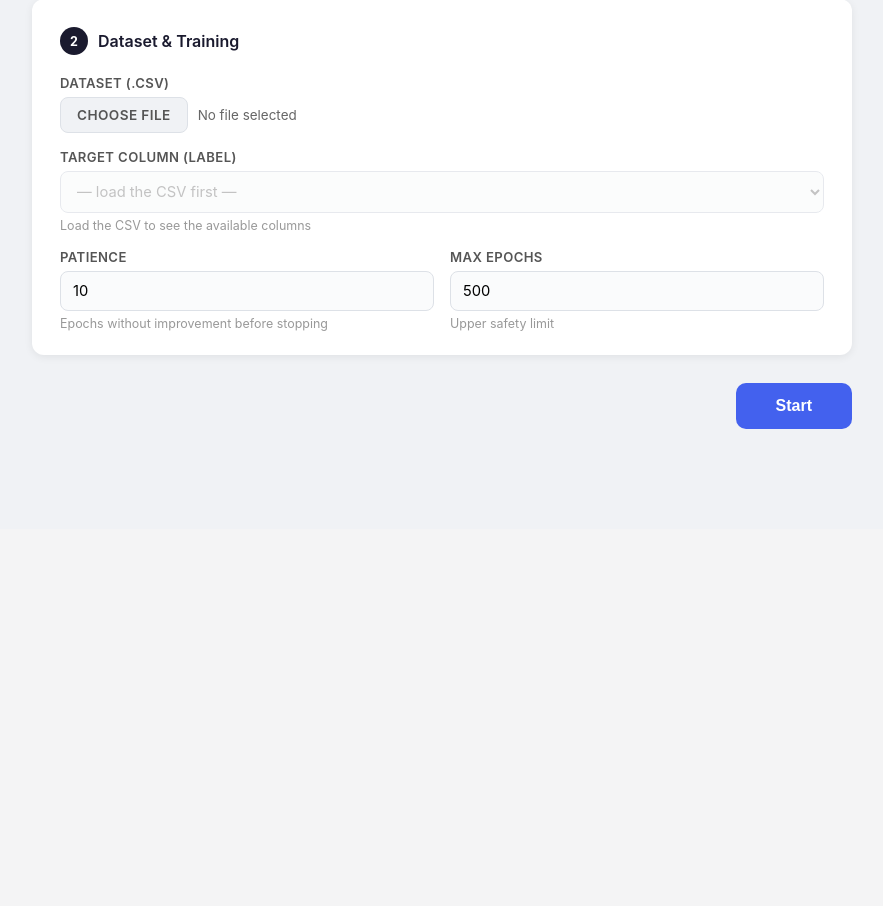
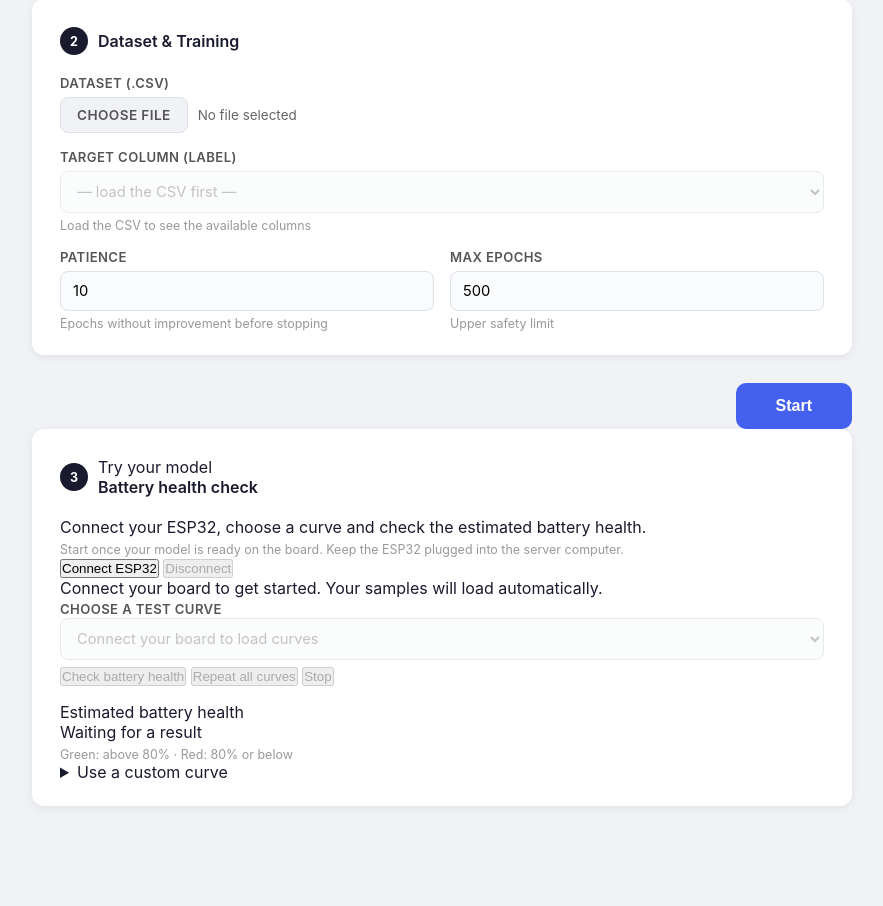
Before and after one commit to fcrlab-unime/EaaS, a Python web app: template frontend/templates/index.html in a window 1280 px wide. Shown: the part 477-1383 px from the top of the page, without its empty margins (198-1081 px from the left). Before the commit the page ends 906 px from the top, so only its background shows below. Run offline with Jinja, Linux system fonts and the light colour scheme; the template is opened without the code that fills it, so the values that code supplies are empty.

Commit message:
feat(frontend): add battery health checks and custom curve upload

```diff
--- a/frontend/static/js/dashboard.js
+++ b/frontend/static/js/dashboard.js
@@ -127,6 +127,15 @@
 // ---------------------------------------------------------------------------
 
 let detectedClasses = [];
+let datasetColumns = [];
+function updateFeatureCount() {
+  const label = document.getElementById('labelSelect').value;
+  const count = datasetColumns.filter(c => c !== label).length;
+  document.getElementById('featureCount').textContent = datasetColumns.length
+    ? `${count} input features: set input_channels to ${count}. UART uses this same column order.`
+    : 'Load the CSV to see the available columns';
+}
+document.getElementById('labelSelect').addEventListener('change', updateFeatureCount);
 
 document.getElementById('modelScriptInput').addEventListener('change', function () {
   const file = this.files[0];
@@ -330,6 +339,8 @@
   if (!file) {
     select.innerHTML = '<option value="">— load the CSV first —</option>';
     select.disabled = true;
+    datasetColumns = [];
+    updateFeatureCount();
     return;
   }
 
@@ -346,6 +357,8 @@
     ).join('');
     select.disabled = false;
     select.selectedIndex = cols.length - 1;
+    datasetColumns = cols;
+    updateFeatureCount();
   };
   reader.readAsText(file);
 });
@@ -420,6 +433,7 @@
 
 function startProgress(jobId) {
   _capturedMetrics = null;
+  window.dispatchEvent(new CustomEvent("pipeline-job", {detail: jobId}));
 
   document.getElementById('progressJobId').textContent = jobId;
   document.getElementById('progressBadge').textContent = 'Waiting';
@@ -489,6 +503,7 @@
   }
 
   if (type === 'done') {
+    window.dispatchEvent(new CustomEvent('pipeline-ready', {detail: ev.job_id}));
     document.getElementById('epochProgress').classList.add('hidden');
     if (data && data.serial_output) {
       _showEspOutput(data.serial_output);
@@ -580,46 +595,24 @@
   document.getElementById('downloadBlock').classList.remove('hidden');
 }
 
-const _ESP_RESCALING = 127;
-
-function _parseEspInferenceValues(serial_output) {
-  // Aidge template prints: std::printf("%hhd ", output[i]) → space-separated int8 on one line
-  const lines = serial_output.split(/\r?\n/);
-  const results = [];
-  for (const line of lines) {
-    const trimmed = line.trim();
-    if (!trimmed) continue;
-    // Accept lines made ONLY of integers (int8 output, space-separated), no surrounding text
-    if (!/^-?\d+(\s+-?\d+)*$/.test(trimmed)) continue;
-    const nums = trimmed.split(/\s+/).map(Number);
-    if (nums.length > 0 && nums.every(n => Number.isInteger(n) && n >= -128 && n <= 127)) {
-      results.push(...nums);
-    }
+function _showEspOutput(serial_output) {
+  const cleaned = serial_output.replace(/\0/g, '').trim();
+  document.getElementById('espRawOutput').textContent = cleaned;
+  document.getElementById('espOutputBlock').classList.remove('hidden');
+  // Firmware emits JSON with SOH already dequantized by the model.
+  const results = cleaned.split(/\r?\n/).flatMap(line => {
+    try { const value = JSON.parse(line); return value.type === 'inference' ? [value] : []; }
+    catch { return []; }
+  });
+  const grid = document.getElementById('espDequantGrid');
+  grid.replaceChildren();
+  for (const result of results) {
+    const card = document.createElement('div');
+    card.className = 'metric-card';
+    card.textContent = `SOH: ${result.soh.toFixed(2)}% — ${result.color}`;
+    grid.appendChild(card);
   }
-  return results;
-}
-
-function _showEspOutput(serial_output) {
-  const block = document.getElementById('espOutputBlock');
-  const rawPre = document.getElementById('espRawOutput');
-  const deqBlock = document.getElementById('espDequantBlock');
-  const deqGrid = document.getElementById('espDequantGrid');
-
-  // Filter out null bytes and normalize
-  const cleaned = serial_output.replace(/\0/g, '').trim();
-  rawPre.textContent = cleaned;
-  block.classList.remove('hidden');
-
-  const values = _parseEspInferenceValues(cleaned);
-  if (values.length > 0) {
-    deqGrid.innerHTML = values.map((v, i) => `
-      <div class="metric-card">
-        <div class="metric-name">Output[${i}]</div>
-        <div class="metric-value">${(v / _ESP_RESCALING).toFixed(6)}</div>
-        <div class="metric-raw">(raw: ${v})</div>
-      </div>`).join('');
-    deqBlock.classList.remove('hidden');
-  }
+  document.getElementById('espDequantBlock').classList.toggle('hidden', !results.length);
 }
 
 function _showQuantMetrics(metrics) {
--- /dev/null
+++ b/frontend/static/js/uart.js
@@ -0,0 +1,161 @@
+(() => {
+  const el = id => document.getElementById(id);
+  let metadata = null, board = null, busy = false, replay = false, replayRunning = false;
+  const status = text => { el('uartStatus').textContent = text; };
+  const log = text => { el('uartLog').textContent = (el('uartLog').textContent + text + '\n').slice(-16000); };
+  function controls() {
+    const compatible = board && metadata && board.job_id === metadata.job_id && board.features === metadata.feature_names.length;
+    el('connectUart').disabled = busy || !!board || replayRunning;
+    el('disconnectUart').disabled = busy || !board;
+    el('sendCurve').disabled = !compatible || busy || replayRunning;
+    el('streamCurves').disabled = !compatible || busy || replayRunning;
+    el('stopCurves').disabled = !replay;
+    el('loadSamples').disabled = busy || replayRunning;
+    el('testSample').disabled = !metadata || busy || replayRunning;
+    el('curveFile').disabled = !metadata || busy || replayRunning;
+    el('uartValues').disabled = busy || replayRunning;
+    el('uartJob').disabled = busy || replayRunning;
+  }
+  async function request(action, payload) {
+    const response = await fetch(`/api/uart/${action}`, {
+      method: action === 'status' ? 'GET' : 'POST',
+      headers: {'Content-Type': 'application/json'},
+      ...(action === 'status' ? {} : {body: JSON.stringify(payload || {})}),
+    });
+    const data = await response.json();
+    if (!response.ok) {
+      // Session errors require a fresh HELLO; invalid curves may be retried directly.
+      if ([409, 503, 504].includes(response.status)) board = null;
+      throw new Error(data.detail || 'Unable to reach the board. Please try again.');
+    }
+    return data;
+  }
+  function selectSample() {
+    const sample = metadata?.test_samples[Number(el('testSample').value)];
+    if (!sample) return;
+    el('uartValues').value = sample.values.join(',');
+    el('sendCurve').textContent = 'Check battery health';
+    el('sampleProvenance').textContent = `Known battery health: ${sample.expected_soh}%. Compare it with the estimate below.`;
+  }
+  async function loadSamples(jobId) {
+    const response = await fetch(`/api/deployment/${encodeURIComponent(jobId)}`);
+    const data = await response.json();
+    if (!response.ok) throw new Error(data.detail || 'Samples are unavailable. Please try again.');
+    if (!data.test_samples?.length) throw new Error('No test curves are available for this model.');
+    metadata = data;
+    el('uartJob').value = data.job_id;
+    el('testSample').replaceChildren(...data.test_samples.map((sample, index) => {
+      const option = document.createElement('option');
+      option.value = index;
+      option.textContent = `Curve ${sample.test_index} · Known health: ${sample.expected_soh}%`;
+      return option;
+    }));
+    el('testSample').value = '0';
+    selectSample();
+    controls();
+  }
+  el('connectUart').onclick = async () => {
+    busy = true; controls(); status('Connecting to your board…');
+    try {
+      const connection = await request('connect');
+      board = connection.board;
+      await loadSamples(board.job_id);
+      if (board.features !== metadata.feature_names.length) throw new Error('These curves do not match the model on your board.');
+      status(`Connected · ${metadata.test_samples.length} curves ready. Choose one and click Check battery health.`);
+    } catch (error) { status(error.message); }
+    finally { busy = false; controls(); }
+  };
+  el('disconnectUart').onclick = async () => {
+    replay = false; busy = true; controls();
+    try { await request('disconnect'); board = null; status('Board disconnected.'); }
+    catch (error) { status(error.message); }
+    finally { busy = false; controls(); }
+  };
+  el('testSample').onchange = selectSample;
+  el('loadSamples').onclick = async () => {
+    if (busy || replayRunning) return;
+    busy = true; controls();
+    try {
+      await loadSamples(el('uartJob').value.trim());
+      status(board && board.job_id !== metadata.job_id ? 'This model does not match your board. Use the model ID from your board.' : 'Samples loaded.');
+    } catch (error) { status(error.message); }
+    finally { busy = false; controls(); }
+  };
+  async function sendCurve() {
+    if (!board || !metadata || board.job_id !== metadata.job_id || board.features !== metadata.feature_names.length)
+      throw new Error('Connect your board to load the matching curves.');
+    const fields = el('uartValues').value.trim().split(',');
+    if (fields.length !== board.features || fields.some(value => !value.trim() || !Number.isFinite(Number(value))))
+      throw new Error(`Enter ${board.features} comma-separated numbers for this curve.`);
+    const result = await request('send', {job_id: metadata.job_id, values: fields.map(Number)});
+    if (result.job_id !== board?.job_id || !Number.isFinite(result.soh)) throw new Error('Unable to read the result. Please try again.');
+    el('liveSoh').textContent = `${result.soh.toFixed(2)}% · ${result.soh <= 80 ? 'Low health' : 'Good health'}`;
+    el('liveSoh').className = result.soh <= 80 ? 'health-low' : 'health-good';
+    log(JSON.stringify(result));
+    return result;
+  }
+  el('sendCurve').onclick = async () => {
+    if (busy || replayRunning) return;
+    busy = true; controls(); status('Checking battery health…');
+    try { await sendCurve(); status('Result ready. You can check another curve.'); }
+    catch (error) { status(error.message); }
+    finally { busy = false; controls(); }
+  };
+  el('streamCurves').onclick = async () => {
+    if (busy || replayRunning) return;
+    replay = true; replayRunning = true; controls(); status('Checking all curves. Click Stop to finish.');
+    try {
+      let index = 0;
+      while (replay && board) {
+        el('testSample').value = index++ % metadata.test_samples.length;
+        selectSample(); busy = true; controls();
+        await sendCurve(); busy = false; controls();
+        if (replay) await new Promise(resolve => setTimeout(resolve, 1000));
+      }
+      status('Repeated checks stopped.');
+    } catch (error) { status(error.message); }
+    finally { replay = false; replayRunning = false; busy = false; controls(); }
+  };
+  el('stopCurves').onclick = () => { replay = false; controls(); };
+  el('uartValues').oninput = () => {
+    el('sendCurve').textContent = 'Check battery health';
+    el('sampleProvenance').textContent = 'Custom curve · Known battery health unavailable.';
+  };
+  el('curveFile').onchange = async () => {
+    const file = el('curveFile').files[0];
+    if (!file || !metadata) return;
+    try {
+      const lines = (await file.text()).trim().split(/\r?\n/).filter(line => line.trim());
+      let values;
+      if (lines.length === 1) values = lines[0].split(',');
+      else if (lines.length === 2) {
+        const header = lines[0].replace(/^\uFEFF/, '').split(',').map(s => s.trim().replace(/^"|"$/g, ''));
+        const row = lines[1].split(',');
+        if (header.length !== row.length || metadata.feature_names.some(name => !header.includes(name)))
+          throw new Error('This file does not match your model. Check the CSV headers.');
+        values = metadata.feature_names.map(name => row[header.indexOf(name)]);
+      } else throw new Error('Upload a file with one curve, with an optional header row.');
+      if (values.length !== metadata.feature_names.length || values.some(s => !s.trim() || !Number.isFinite(Number(s))))
+        throw new Error(`Your file needs ${metadata.feature_names.length} numeric values.`);
+      el('uartValues').value = values.map(Number).join(',');
+      el('uartValues').oninput();
+      status(`Curva ${file.name} caricata. Premi Check battery health.`);
+    } catch (error) { status(error.message); }
+  };
+  el('downloadSamples').onclick = () => {
+    if (!metadata) { status('Connect your board or load samples using a model ID.'); return; }
+    const url = URL.createObjectURL(new Blob([JSON.stringify(metadata, null, 2)], {type: 'application/json'}));
+    const anchor = document.createElement('a');
+    anchor.href = url; anchor.download = `test_samples_${metadata.job_id}.json`; anchor.click();
+    setTimeout(() => URL.revokeObjectURL(url), 1000);
+  };
+  window.addEventListener('pipeline-job', event => { el('uartJob').value = event.detail; });
+  window.addEventListener('pipeline-ready', async event => {
+    if (busy || replayRunning) return;
+    board = null; busy = true; controls();
+    try { await loadSamples(event.detail); status('Your model is ready. Click Connect ESP32 to try a curve.'); }
+    catch (error) { status(error.message); }
+    finally { busy = false; controls(); }
+  });
+  controls();
+})();
--- a/frontend/templates/index.html
+++ b/frontend/templates/index.html
@@ -81,7 +81,7 @@
           <select name="label_column" id="labelSelect" required disabled>
             <option value="">— load the CSV first —</option>
           </select>
-          <div class="hint">Load the CSV to see the available columns</div>
+          <div class="hint"><span id="featureCount">Load the CSV to see the available columns</span></div>
         </div>
 
         <div class="field early-stopping-row">
@@ -177,7 +177,7 @@
       <div class="metrics-title">ESP32 Output</div>
       <pre id="espRawOutput" class="esp-raw-output"></pre>
       <div id="espDequantBlock" class="hidden">
-        <div class="esp-deq-label">Dequantized values (&#247; 127)</div>
+        <div class="esp-deq-label">SOH (%)</div>
         <div class="metrics-grid" id="espDequantGrid"></div>
       </div>
     </div>
@@ -189,8 +189,67 @@
     </div>
   </div>
 
+  <section class="card inference-panel" id="uartPanel" aria-labelledby="inferenceTitle">
+    <div class="card-header">
+      <div class="step-badge">3</div>
+      <div>
+        <span class="eyebrow">Try your model</span>
+        <h2 id="inferenceTitle">Battery health check</h2>
+      </div>
+    </div>
+    <p class="section-description">Connect your ESP32, choose a curve and check the estimated battery health.</p>
+    <p class="hint">Start once your model is ready on the board. Keep the ESP32 plugged into the server computer.</p>
+    <div class="button-row connection-actions">
+      <button type="button" id="connectUart" class="primary-btn">Connect ESP32</button>
+      <button type="button" id="disconnectUart" disabled>Disconnect</button>
+    </div>
+    <p id="uartStatus" class="connection-status" role="status">Connect your board to get started. Your samples will load automatically.</p>
+    <div class="field sample-field">
+      <label for="testSample">Choose a test curve</label>
+      <select id="testSample" disabled><option>Connect your board to load curves</option></select>
+      <p id="sampleProvenance" class="hint"></p>
+      <div class="button-row">
+        <button type="button" id="sendCurve" class="primary-btn" disabled>Check battery health</button>
+        <button type="button" id="streamCurves" disabled>Repeat all curves</button>
+        <button type="button" id="stopCurves" disabled>Stop</button>
+      </div>
+    </div>
+    <div class="health-result">
+      <span class="eyebrow">Estimated battery health</span>
+      <p id="liveSoh" role="status">Waiting for a result</p>
+      <p class="hint">Green: above 80% · Red: 80% or below</p>
+    </div>
+    <details class="custom-curve">
+      <summary>Use a custom curve</summary>
+      <div class="details-content">
+        <p class="hint">Upload a TXT or CSV file with one curve, or paste comma-separated values below. Use the original, unscaled measurements.</p>
+        <div class="file-upload">
+          <label class="file-btn" for="curveFile">Upload curve</label>
+          <input type="file" id="curveFile" accept=".txt,.csv">
+        </div>
+        <div class="field">
+          <label for="uartValues">Curve values</label>
+          <textarea id="uartValues" rows="4" placeholder="Paste your curve values here, separated by commas"></textarea>
+        </div>
+        <p class="hint">When your curve is ready, click “Check battery health” above.</p>
+        <div class="field model-source">
+          <label for="uartJob">Model ID</label>
+          <div class="model-source-controls">
+            <input id="uartJob" type="text" placeholder="Filled in automatically">
+            <button type="button" id="loadSamples">Load samples</button>
+          </div>
+        </div>
+        <button type="button" id="downloadSamples">Download samples</button>
+        <details class="device-details">
+          <summary>Device activity</summary>
+          <pre id="uartLog" class="esp-raw-output"></pre>
+        </details>
+      </div>
+    </details>
+  </section>
 </main>
 
 <script src="/static/js/dashboard.js"></script>
+<script src="/static/js/uart.js"></script>
 </body>
 </html>
```
Also changed, not shown: frontend/main.py (+52 -0 lines).
